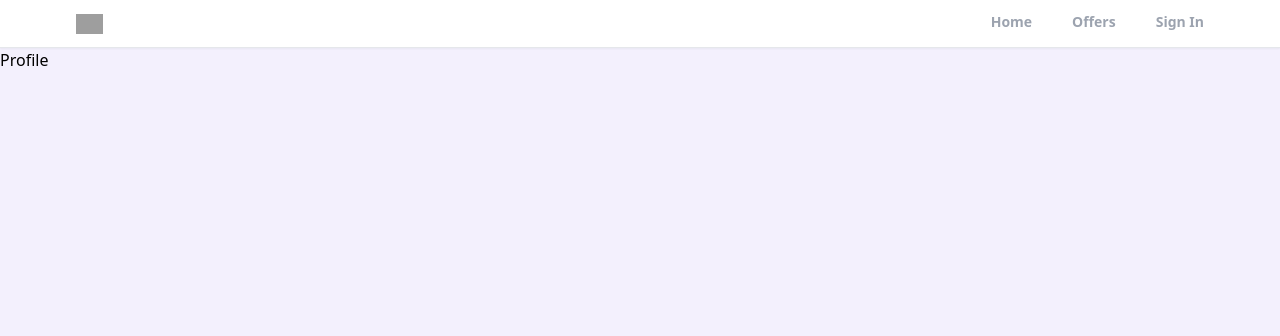
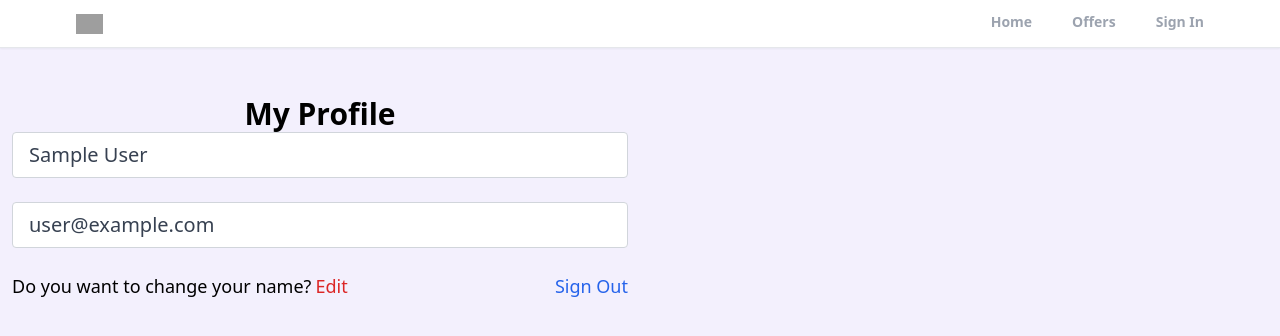
Before and after one commit to kavyaatn/realtor-website, a React (Create React App) app: page /profile in a window 1280 px wide. Shown: the top 336 px of the page. Built offline with nearby package versions, Linux system fonts and the light colour scheme; no server answers; sample sign-in values are in the browser's storage; grey boxes are pictures that could not be loaded.

Commit message:
profile page

```diff
--- a/src/App.js
+++ b/src/App.js
@@ -5,21 +5,24 @@
 import SignIn from './pages/SignIn';
 import SignUp from './pages/SignUp';
 import ForgotPassword from './pages/ForgotPassword';
-import Offers from './pages/Offers';
-import Header from './componets/Header';
+import Header from './components/Header';
+import PrivateRoute from './components/PrivateRoute';
 import { ToastContainer } from 'react-toastify';
 import 'react-toastify/dist/ReactToastify.css';
+
 function App() {
   return (
     <>
       <Router>
-    <Header/>
+        <Header />
         <Routes>
           <Route path="/" element={<Home />} />
-        <Route path="/profile" element={<Profile />} />
+          <Route path="/profile" element={<PrivateRoute />}>
+            {/* Nested route */}
+            <Route index element={<Profile />} />
+          </Route>
+          <Route path="/sign-in" element={<SignIn />} />
           <Route path="/sign-up" element={<SignUp />} />
-        <Route path="/sign-in" element={<SignIn />} />
-        <Route path="/offers" element={<Offers />} />
           <Route path="/forgot-password" element={<ForgotPassword />} />
         </Routes>
       </Router>
--- /dev/null
+++ b/src/components/PrivateRoute.jsx
@@ -0,0 +1,13 @@
+import React from 'react';
+import { Outlet, Navigate } from 'react-router-dom';
+import { useAuthStatus } from '../hooks/useAuth';
+
+export default function PrivateRoute() {
+  const { loggedIn, loading } = useAuthStatus();
+
+  if (loading) {
+    return <h3>Loading...</h3>;
+  }
+
+  return loggedIn ? <Outlet /> : <Navigate to="/sign-in" />;
+}
--- /dev/null
+++ b/src/hooks/useAuth.jsx
@@ -0,0 +1,20 @@
+import { getAuth, onAuthStateChanged } from 'firebase/auth';
+import { useState, useEffect } from 'react';
+
+export function useAuthStatus() {
+  const [loggedIn, setLoggedIn] = useState(false);
+  const [loading, setLoading] = useState(true);
+
+  useEffect(() => {
+    const auth = getAuth();
+    const unsubscribe = onAuthStateChanged(auth, (user) => {
+      setLoggedIn(!!user);
+      setLoading(false);
+    });
+
+
+    return unsubscribe;
+  }, []);
+
+  return { loggedIn, loading };
+}
--- a/src/pages/ForgotPassword.jsx
+++ b/src/pages/ForgotPassword.jsx
@@ -1,6 +1,6 @@
 import React, { useState } from 'react'
 import { Link } from 'react-router-dom';
-import OAuth from '../componets/OAuth';
+import OAuth from '../components/OAuth';
 import {toast} from 'react-toastify';
 import {getAuth ,sendPasswordResetEmail } from 'firebase/auth';
 export default function ForgotPassword() {
--- a/src/pages/Profile.jsx
+++ b/src/pages/Profile.jsx
@@ -1,10 +1,34 @@
 import React from 'react'
-
+import { useState } from 'react';
+import {getAuth} from "firebase/auth";
+import { useNavigate } from 'react-router';
 export default function Profile() {
+  const auth =getAuth();
+  const [formData,setFormData] = useState({
+    name: auth.currentUser.displayName,
+    email: auth.currentUser.email,
+  });
+  const navigate = useNavigate();
+  const{name,email} =formData;
+  function onLogout(){
+    auth.signOut()
+    navigate("/")
+  }
   return (
-    <div>
-      Profile
-
+    <div className='w-full md:w-[50%] mt-6 px-3'>
+    <section className='max-w-6xl mx-auto flex justify-center items-center flex-col'>
+      <h1 className='text-3xl text-center mt-6 font-bold'> My Profile</h1>
+      <div>
+        <form>
+          < input type="text" id="name" value={name} disabled className="mb-6 w-full px-4 py-2 text-xl text-gray-700 bg-white border border-gray-300 rounded transition ease-in-out"/>
+          < input type="email" id="email" value={email} disabled className="mb-6 w-full px-4 py-2 text-xl text-gray-700 bg-white border border-gray-300 rounded transition ease-in-out"/>
+          <div className='flex justify-between whitespace-nowrap text-sm sm:text-lg mb-6'>
+            <p className='flex items-center'> Do you want to change your name?<span className='text-red-600 hover:text-red-700 transition ease-in-out duration-200 ml-1 cursor-pointer'>Edit</span></p>
+            <p onClick={onLogout} className='text-blue-600 hover:text-blue-800 transition duration-200 ease-in-out cursor-pointer'> Sign Out</p>
+          </div>
+        </form>
+      </div>
+      </section>
     </div>
   )
 }
--- a/src/pages/SignIn.jsx
+++ b/src/pages/SignIn.jsx
@@ -1,7 +1,7 @@
 import React, { useState } from 'react'
 import {FaEye,FaRegEye} from "react-icons/fa"
 import { Link } from 'react-router-dom';
-import OAuth from '../componets/OAuth';
+import OAuth from '../components/OAuth';
 import {toast} from 'react-toastify';
 import { useNavigate } from 'react-router-dom';
 import {signInWithEmailAndPassword, getAuth} from 'firebase/auth'
--- a/src/pages/SignUp.jsx
+++ b/src/pages/SignUp.jsx
@@ -1,7 +1,7 @@
 import React, { useState } from 'react'
 import {FaEye,FaRegEye} from "react-icons/fa"
 import { Link } from 'react-router-dom';
-import OAuth from '../componets/OAuth.jsx';
+import OAuth from '../components/OAuth.jsx';
 import { useNavigate } from 'react-router-dom';
 import { doc,  serverTimestamp, setDoc } from "firebase/firestore"; // Import Firestore functions
 import {db} from '../firebase';
```
Also changed, not shown: src/components/Header.jsx (renamed from src/componets/Header.jsx), src/components/OAuth.jsx (renamed from src/componets/OAuth.jsx). Lines whose indentation alone changed are shown as unchanged.
